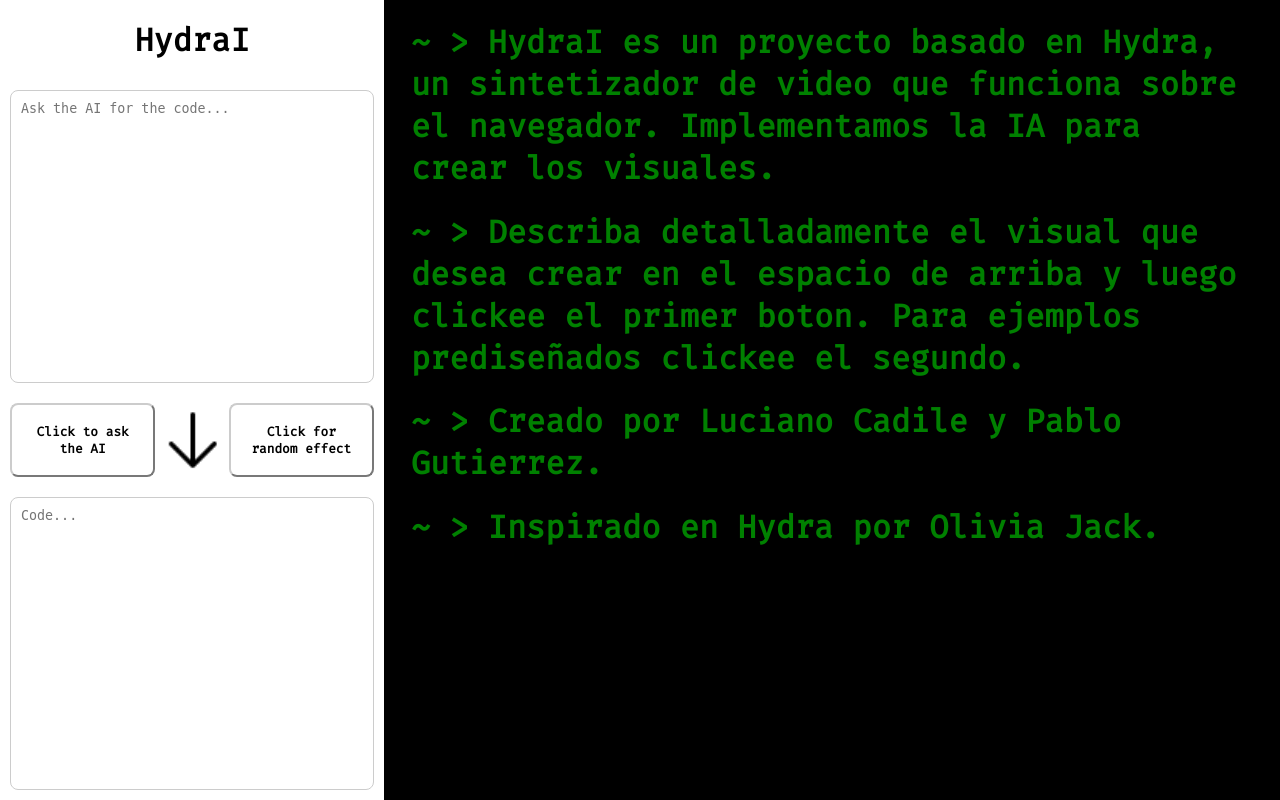
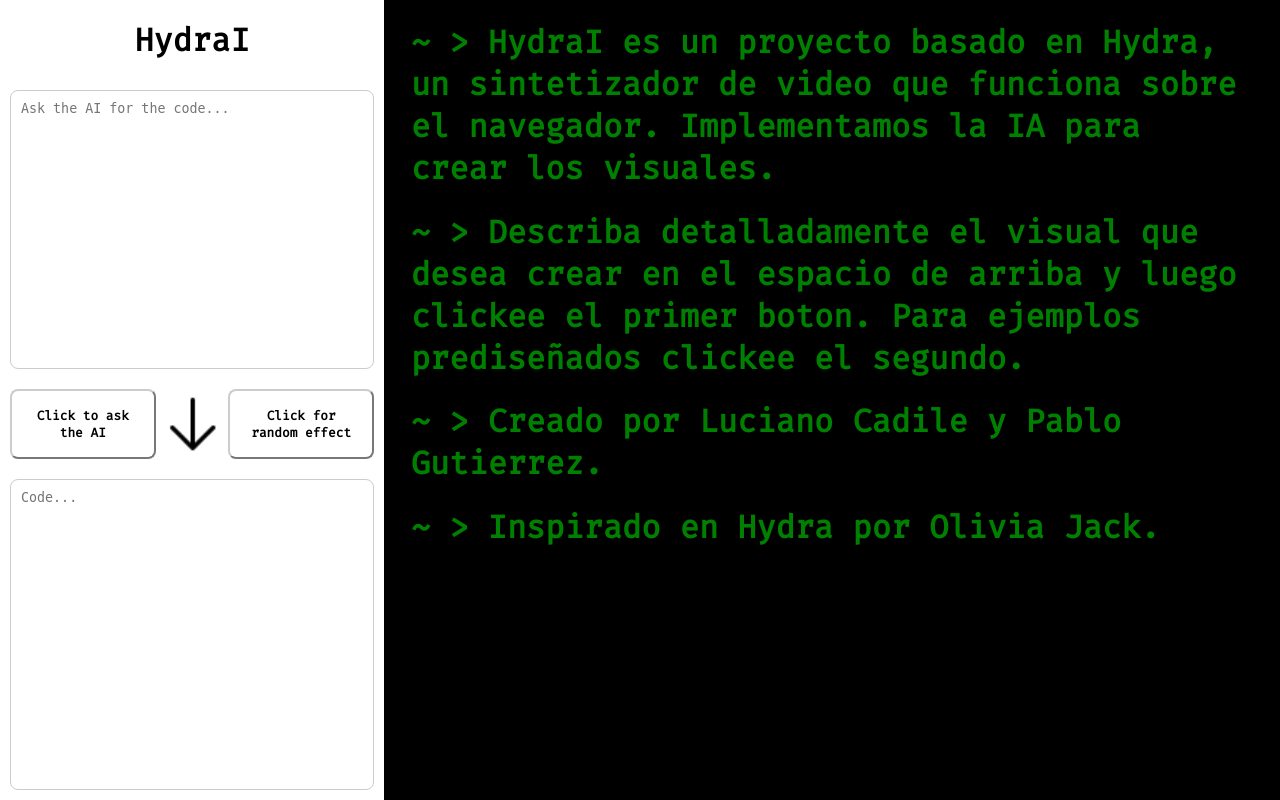
Before and after one commit to pimpolin-productions/HydraI, a Django app: page / in a window 1280 px wide. Run offline with Django 4.2, Linux system fonts and the light colour scheme.

Commit message:
mmmm kind of a fix, still does not work fully

```diff
--- a/myapp/static/css/style.css
+++ b/myapp/static/css/style.css
@@ -32,8 +32,10 @@
 #title {
   font-size: 2em;
 }
-.form {
-  height: 100%;
+#ai-form {
+  display: flex;
+  flex-direction: column;
+  height: 50%;
   width: 100%;
 }
 .textarea-box {
@@ -48,7 +50,8 @@
   overflow: auto;
 }
 #section1 {
-  height: 40%;
+  display: flex;
+  height: 80%;
   background-color: white;
   padding: 10px;
 }
@@ -56,7 +59,7 @@
   display: flex;
   flex-direction: row;
   justify-content: space-between;
-  height: 10%;
+  height: 20%;
   background-color: white;
   padding: 10px;
 }
--- a/myapp/static/js/main.js
+++ b/myapp/static/js/main.js
@@ -5,21 +5,23 @@
 const aiForm = document.getElementById("ai-form");
 const aiButton = document.getElementById("ai-button");
 const randomButton = document.getElementById("randomize-button");
-let response = window.data;
+let data = window.data;
+let response = data.response;
+
+//aiButton.addEventListener('click', function() {
+//  console.log(response.response);
+//  aiForm.submit();
+//});
 
 
-aiButton.addEventListener('click', function() {
-  console.log("z");
-  aiForm.submit()
-});
-
 aiForm.addEventListener('submit', function (event) {
-  console.log('aaa')
+  console.log(response);
   event.preventDefault();
   while (true) {
     console.log('x')
     if (response !== 101) {
-      loadHydraScript(response);
+      console.log(response)
+//      loadHydraScript(response);
       break;
     }
   }
--- a/myapp/templates/index.html
+++ b/myapp/templates/index.html
@@ -20,19 +20,18 @@
     <div id="title-section">
       <a id="title-link" href='/'><h1 id="title">HydraI</h1></a>
     </div>
+    <form id="ai-form" method="post">
       <div id="section1">
-      <form id="ai-form" class="form" method="post">
           {% csrf_token %}
           <textarea name="text_input" class="textarea-box" placeholder="Ask the AI for the code..."></textarea>
-        <button type="submit" style="display: none"></button>
-      </form>
       </div>
       <div id="section2">
-      <button id="ai-button" class="run-button" type="button" >Click to ask the AI</button>
+        <button id="ai-button" class="run-button" type="submit" >Click to ask the AI</button>
         <!-- <img width="48" height="48" src="https://img.icons8.com/fluency-systems-regular/48/down--v1.png" alt="down--v1"/> -->
         <img id="arrow-gif" src="{% static 'images/down-arrow.png' %}" alt="Down arrow image">
         <button id="randomize-button" class="run-button" type="button">Click for random effect</button>
       </div>
+    </form>
     <div id="section3">
       <textarea id="code-textarea" class="textarea-box" placeholder="Code..."></textarea>
     </div>
--- a/myapp/views.py
+++ b/myapp/views.py
@@ -46,6 +46,6 @@
                     )
         else:
             print('empty form')
-            response = 101
+            response = 202
         print(response)
     return render(request, "index.html", {'response': response})
```
Lines whose indentation alone changed are shown as unchanged.
